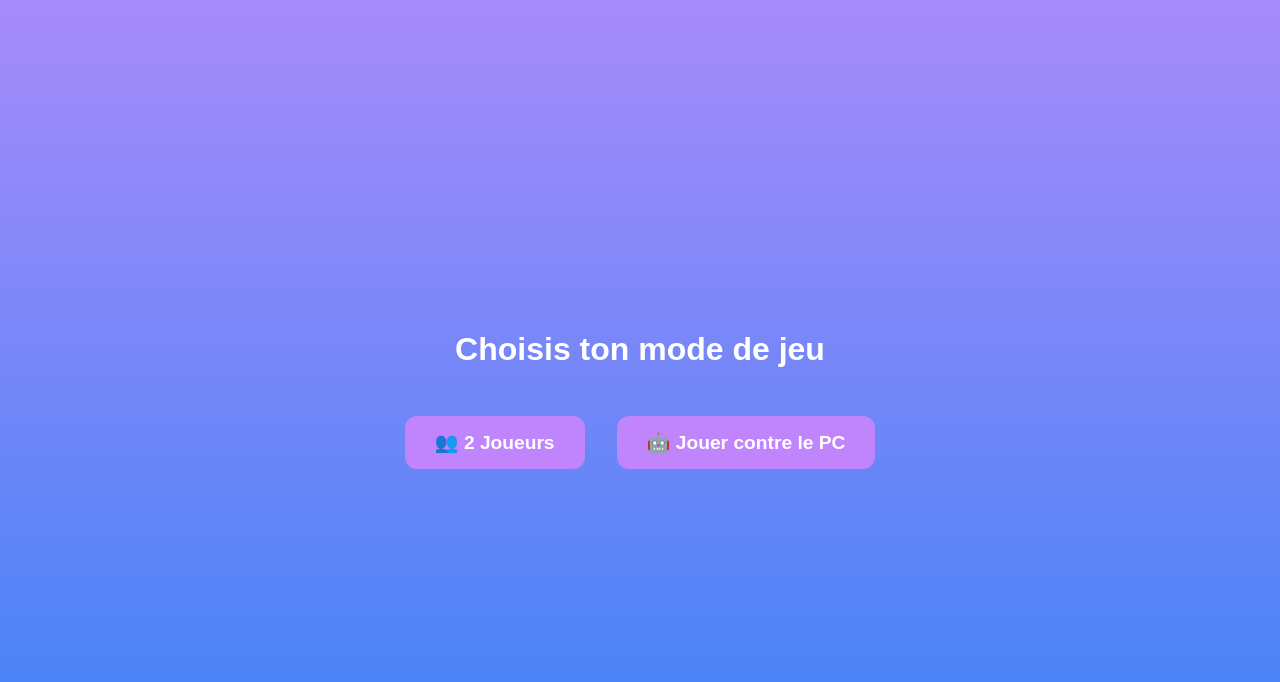
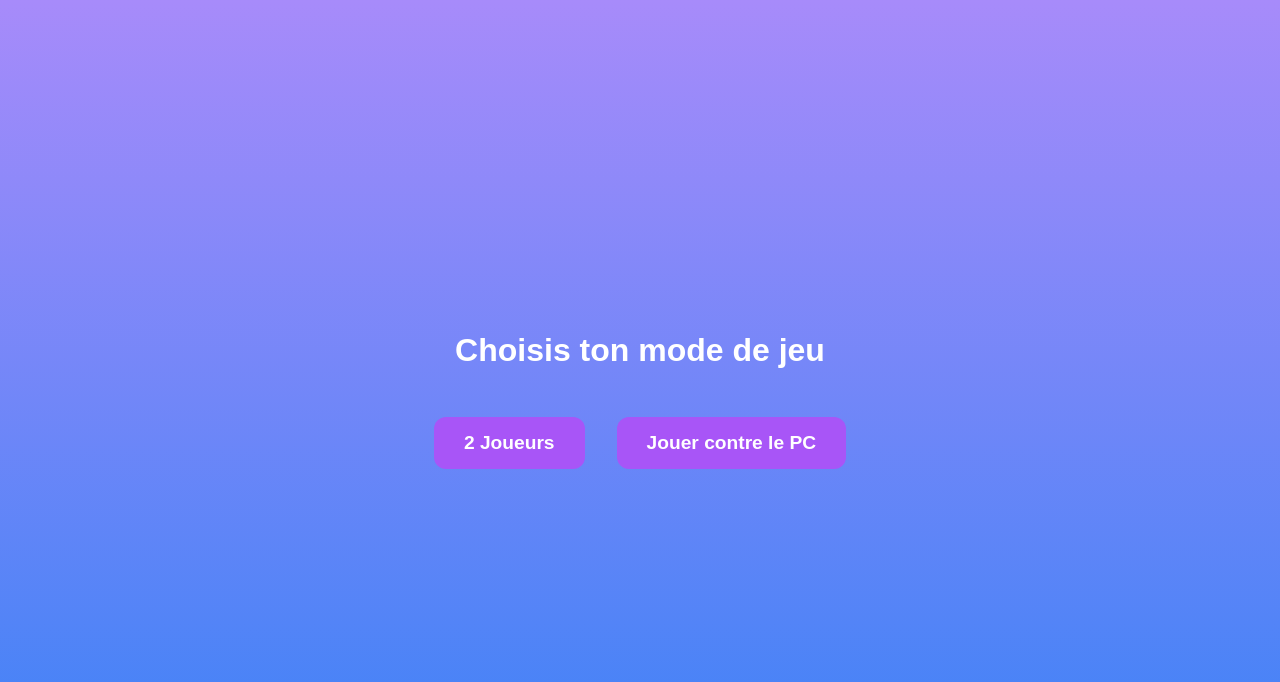
Before and after one commit to Tsiory-3005/tic-tac-toe, a plain HTML site: page index.html in a window 1280 px wide. Both pictures are taken after a click on the button "START". Shown: the top 682 px of the page. Drawn offline with Linux system fonts and the light colour scheme.

Commit message:
Mise à jour du projet : corrections et améliorations

```diff
--- a/index.html
+++ b/index.html
@@ -10,7 +10,6 @@
 
 <body>
 
-  <!-- Écran d’accueil -->
   <div id="welcome-screen">
     <div class="logo-text">
       <h1>X O</h1>
@@ -19,16 +18,14 @@
     <button id="start-btn">START</button>
   </div>
 
-  <!-- Écran de sélection du mode -->
   <div id="mode-screen" style="display: none;">
     <h2>Choisis ton mode de jeu</h2>
     <div class="mode-buttons">
-      <button id="mode-2players">👥 2 Joueurs</button>
-      <button id="mode-bot">🤖 Jouer contre le PC</button>
+      <button id="mode-2players">2 Joueurs</button>
+      <button id="mode-bot">Jouer contre le PC</button>
     </div>
   </div>
 
-  <!-- Écran de jeu -->
   <div id="game-screen" style="display: none;">
     <h1>Tic Tac Toe</h1>
     <div class="game-container">
--- a/script.js
+++ b/script.js
@@ -23,7 +23,6 @@ const winConditions = [
     [0,4,8], [2,4,6]
 ];
 
-// Navigation entre écrans
 document.getElementById("start-btn").addEventListener("click", () => {
     welcomeScreen.style.display = "none";
     modeScreen.style.display = "flex";
@@ -43,7 +42,6 @@ document.getElementById("mode-bot").addEventListener("click", () => {
     startGame();
 });
 
-// Initialisation
 function startGame() {
     board = ["", "", "", "", "", "", "", "", ""];
     currentPlayer = "X";
--- a/style.css
+++ b/style.css
@@ -58,8 +58,6 @@ body {
     background-color: #374151;
 }
 
-
-/* Accueil */
 #welcome-screen {
     height: 100vh;
     background: linear-gradient(to bottom, #a78bfa, #3b82f6);
@@ -102,7 +100,6 @@ body {
     margin-bottom: 0.5rem;
 }
 
-/* Mode screen */
 #mode-screen {
     height: 100vh;
     color: white;
@@ -129,7 +126,7 @@ body {
     padding: 15px 30px;
     font-size: 1.2rem;
     font-weight: bold;
-    background-color: #c084fc;
+    background-color: #a855f7;
     border: none;
     border-radius: 12px;
     cursor: pointer;
@@ -138,7 +135,7 @@ body {
 }
 
 .mode-buttons button:hover {
-    background-color: #a855f7;
+    background-color: #c084fc;
 }
 
 h1 {
```
